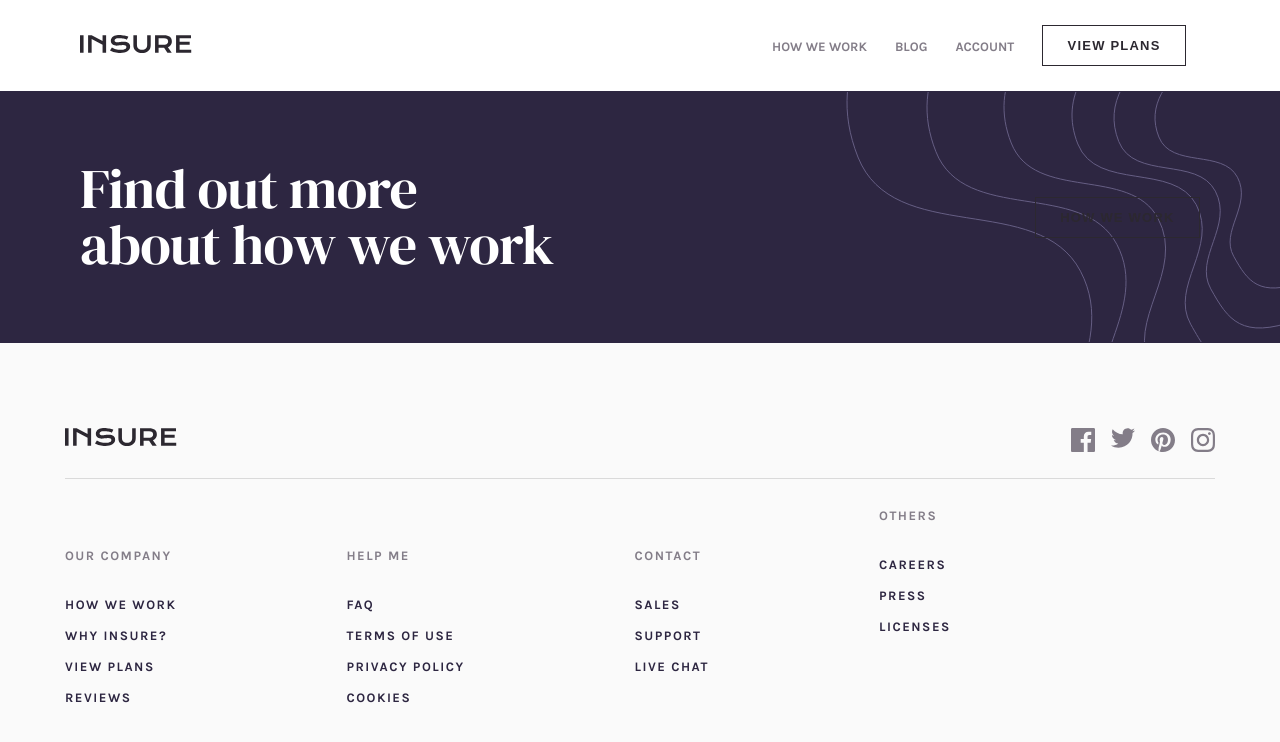
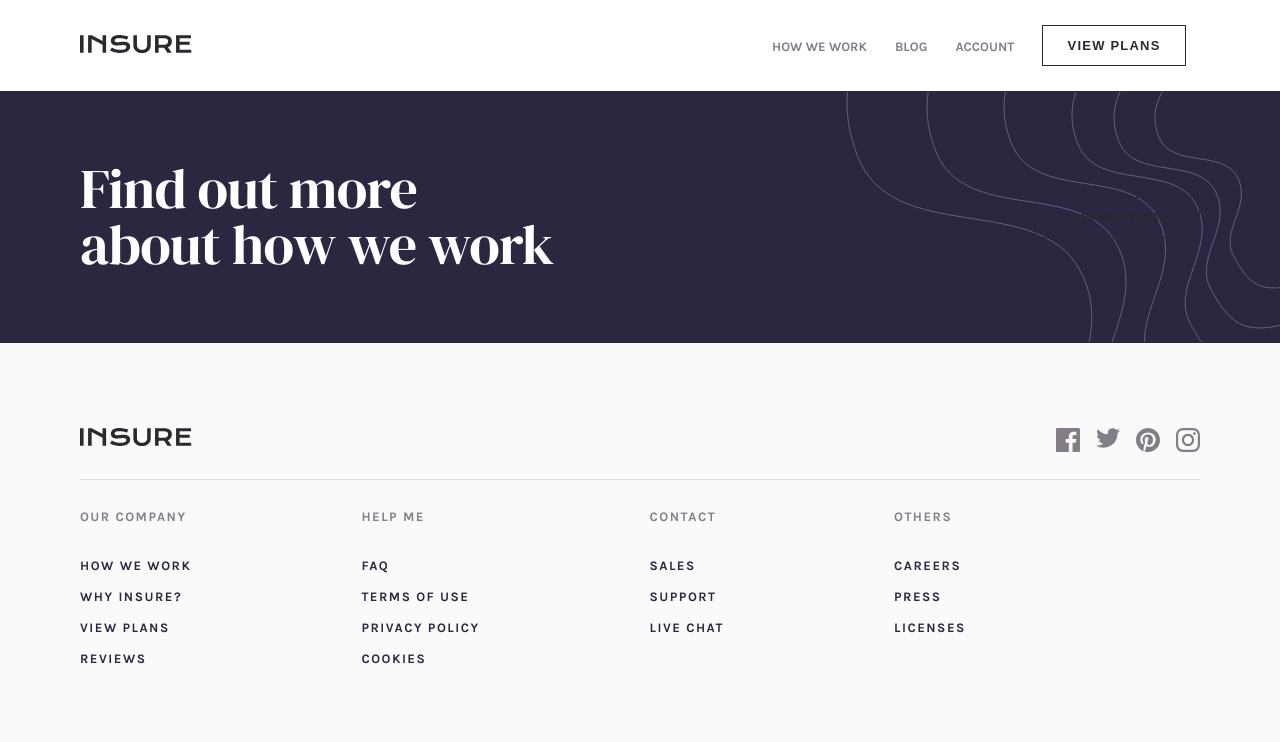
Before and after one commit to jacwynn/insure-landing-page, a plain HTML site: page index.html in a window 1280 px wide. Drawn offline with Linux system fonts and the light colour scheme.

Commit message:
clean up footer styles

```diff
--- a/css/styles.css
+++ b/css/styles.css
@@ -153,7 +153,6 @@ button {
 /* FOOTER STYLES */
 footer {
     background-color: var(--background-color);
-    font-size: 0.8125rem;
     letter-spacing: 0.09375rem;
     padding: 5.3125rem 1.25rem;
     position: relative;
@@ -190,6 +189,7 @@ footer li:not(.footer__social-media-icons li) {
 
 .footer__top {
     border-bottom: 1px solid #DADADA;
+    padding-bottom: 2.5rem;
 }
 
 .footer__bottom,
@@ -218,6 +218,10 @@ footer li:not(.footer__social-media-icons li) {
     text-decoration: underline;
 }
 
+.footer__bottom {
+    font-size: 0.8125rem;
+}
+
 /* MEDIA QUERIES FOR FOOTER */
 @media only screen and (min-width: 479px) {
     footer::before {
@@ -226,11 +230,20 @@ footer li:not(.footer__social-media-icons li) {
 }
 
 @media only screen and (min-width: 767px) {
+    footer {
+        padding-left: 5em;
+        padding-right: 5em;
+    }
+
     .footer__top,
     .footer__bottom {
       display: flex;
       justify-content: space-between;
       text-align: left;
+    }
+
+    .footer__top {
+        padding-bottom: 0;
     }
 
     .footer__bottom {
@@ -241,6 +254,10 @@ footer li:not(.footer__social-media-icons li) {
         margin-bottom: 0;
     }
 
+    .footer__col:not(:last-child) {
+        margin-top: 0;
+    }
+
     .footer__social-media {
         border: none;
         margin: 0;
@@ -249,16 +266,12 @@ footer li:not(.footer__social-media-icons li) {
   }
 
 @media only screen and (min-width: 1280px) {
-    footer {
-        padding-left: 5em;
-        padding-right: 5em;
-    }
-
     .footer__bottom {
         justify-content: flex-start;
     }
 
     .footer__col:not(:last-child) {
+        margin-top: 0;
         margin-right: 10.625rem;
     }
 }
```
